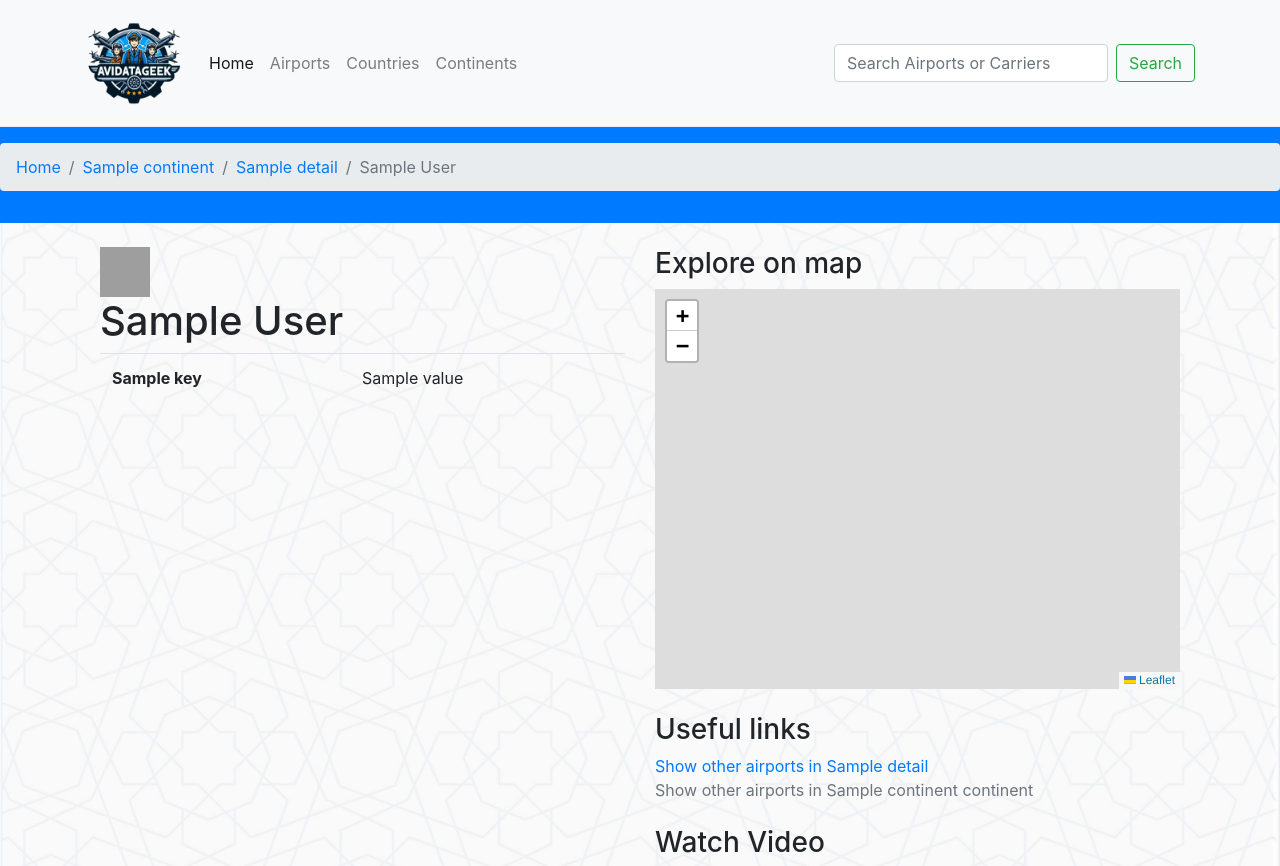
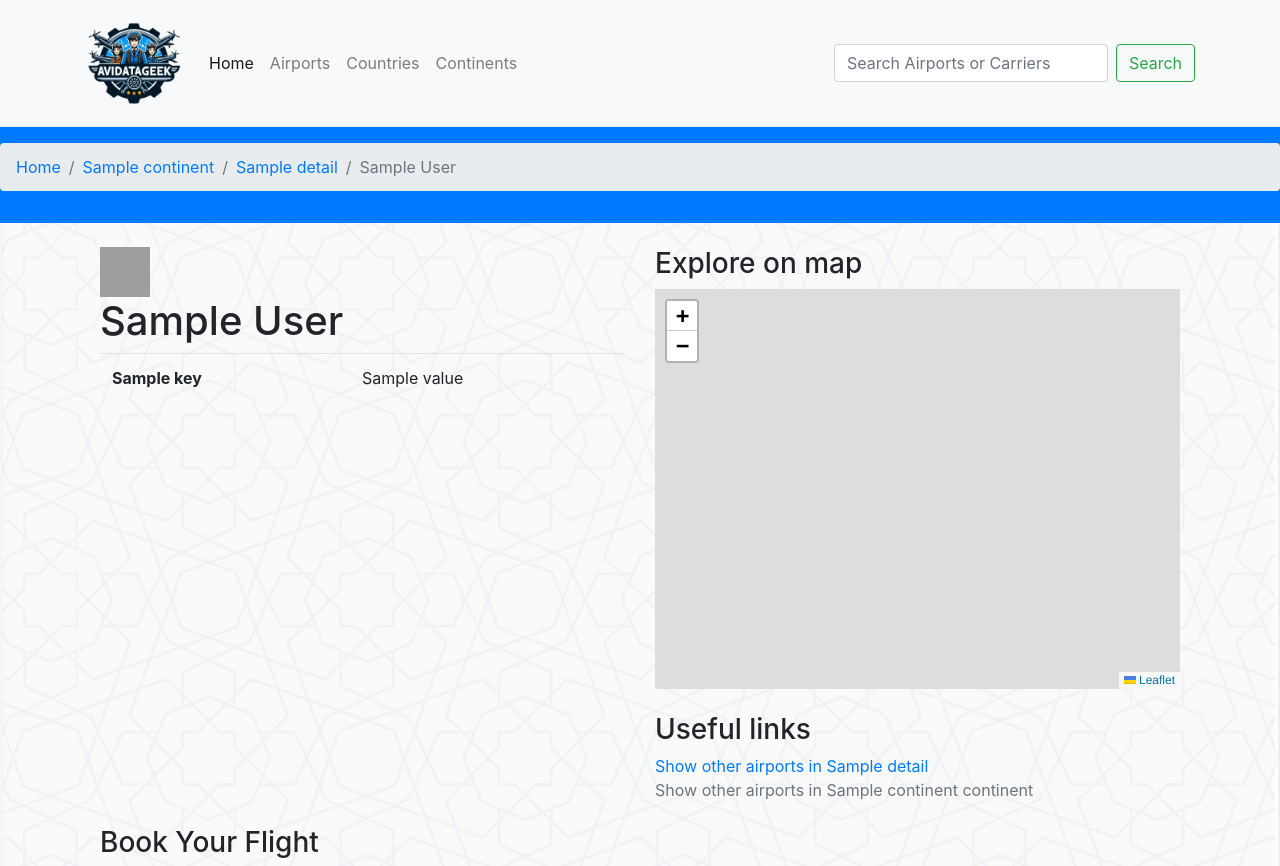
Before and after one commit to tolgakurtuluss/flsk, a Flask app: template templates/airport.html in a window 1280 px wide. Shown: the top 866 px of the page. Run offline with Flask 3, Linux system fonts and the light colour scheme; the template is opened without the code that fills it: most values are stand-ins (such as "Sample title", 1, 10 or a date in 2020); parts of the project's set-up code (start-up, migrations or seed data) failed here and were passed over; some libraries are stand-ins or nearby versions; grey boxes are pictures that could not be loaded.

Commit message:
Update airport.html

```diff
--- a/templates/airport.html
+++ b/templates/airport.html
@@ -99,10 +99,6 @@
                 <a href="{{ url_for('get_airports_by_country', country_code=details['country_code']) }}" class="link-primary">Show other airports in {{ details['CountryName'] }}</a><br>
                 <a href="{{ url_for('get_airports_by_continent', continent=details['continent']) }}" class="link-secondary">Show other airports in {{ details['continent'] }} continent</a>
             </div><br>
-
-            <h3>Watch Video</h3>
-            <!-- Embed YouTube video -->
-            <iframe width="100%" height="315" src="https://www.youtube.com/embed/{{ video_id }}" frameborder="0" allowfullscreen></iframe>
         </div>
 
         <br><hr>
@@ -118,10 +114,7 @@
                 <span>Search for flights from {{ details['display_name'] }}</span>
             </a>
         </div>
-
 </div>
-
-
 </div>
 
 
```
